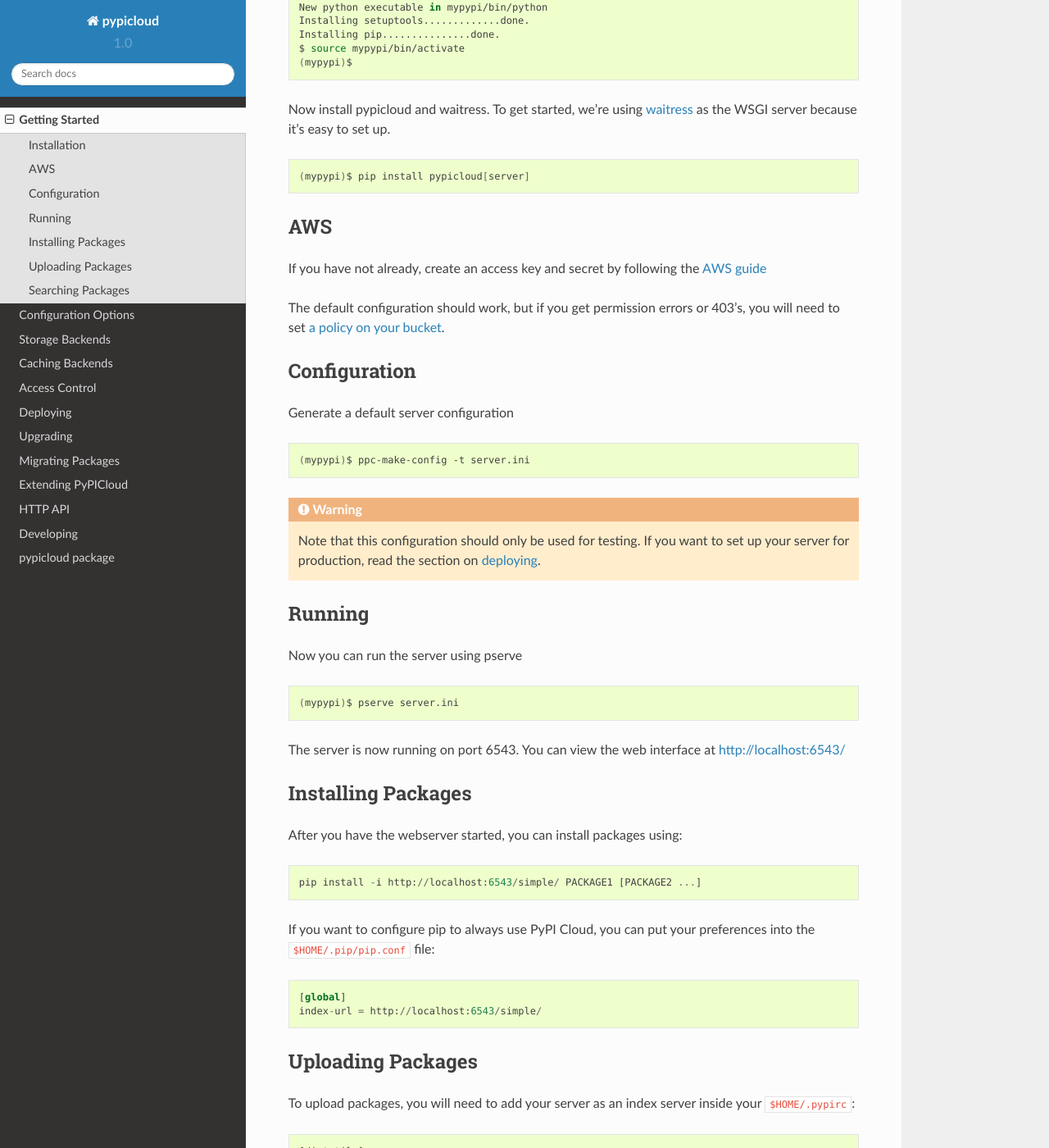
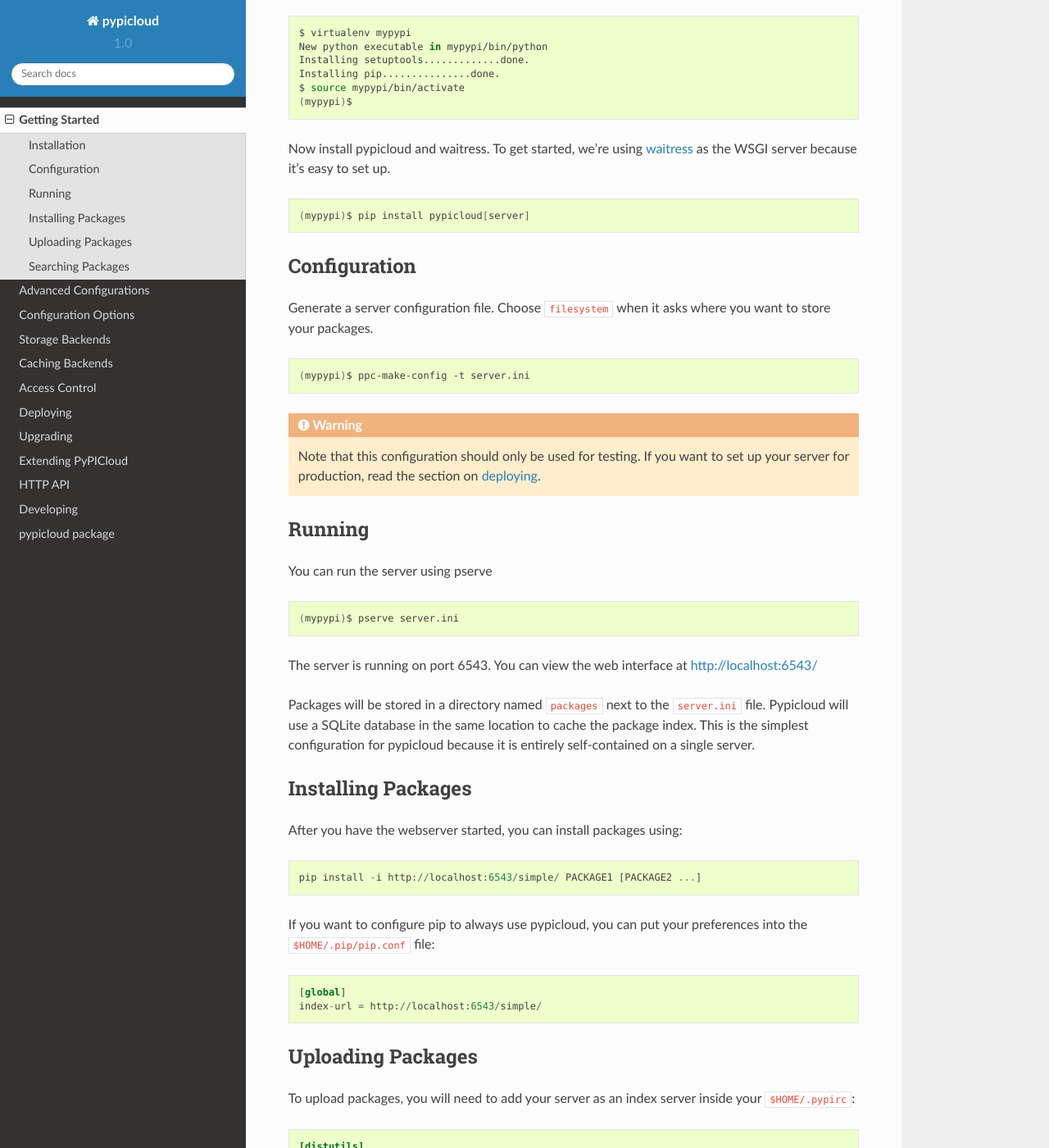
Before and after one commit to stevearc/pypicloud, a Sphinx documentation site: the page built from doc/topics/getting_started.rst, in a window 1280 px wide and 1400 px high, scrolled down 293 px. Shown: the whole window at 82% size. Built offline with Sphinx 7.4.7 and the Read the Docs theme 2.0.0, drawn with Linux system fonts in a browser that asks for light colours; pages that are not in the unit, such as notebooks, are missing from menus; some of the changed text lies outside the part shown.

Commit message:
Updating and fixing docs

```diff
--- a/doc/topics/access_control.rst
+++ b/doc/topics/access_control.rst
@@ -5,6 +5,9 @@
 PyPICloud has a complete access control system that allows you to fine-tune who
 has access to your packages. There are several choices for where to store your
 user credentials and access rules.
+
+If you ever need to change your access backend, or you want to back up your
+current state, check out the :ref:`import/export <change_access>` functionality.
 
 Users and Groups
 ----------------
--- a/doc/topics/getting_started.rst
+++ b/doc/topics/getting_started.rst
@@ -2,6 +2,9 @@
 
 Getting Started
 ===============
+
+There is a `docker container <https://github.com/stevearc/pypicloud-docker>`__
+if you're into that sort of thing.
 
 Installation
 ------------
@@ -24,18 +27,10 @@
 
     (mypypi)$ pip install pypicloud[server]
 
-AWS
----
-If you have not already, create an access key and secret by following the `AWS
-guide
-<http://docs.aws.amazon.com/AWSSimpleQueueService/latest/SQSGettingStartedGuide/AWSCredentials.html>`_
-
-The default configuration should work, but if you get permission errors or
-403's, you will need to set :ref:`a policy on your bucket <s3_policy>`.
-
 Configuration
 -------------
-Generate a default server configuration
+Generate a server configuration file. Choose ``filesystem`` when it asks where
+you want to store your packages.
 
 .. code-block:: bash
 
@@ -49,14 +44,19 @@
 
 Running
 -------
-Now you can run the server using pserve
+You can run the server using pserve
 
 .. code-block:: bash
 
     (mypypi)$ pserve server.ini
 
-The server is now running on port 6543. You can view the web interface at
+The server is running on port 6543. You can view the web interface at
 http://localhost:6543/
+
+Packages will be stored in a directory named ``packages`` next to the
+``server.ini`` file. Pypicloud will use a SQLite database in the same location
+to cache the package index. This is the simplest configuration for pypicloud
+because it is entirely self-contained on a single server.
 
 Installing Packages
 -------------------
@@ -64,7 +64,7 @@
 
     pip install -i http://localhost:6543/simple/ PACKAGE1 [PACKAGE2 ...]
 
-If you want to configure pip to always use PyPI Cloud, you can put your
+If you want to configure pip to always use pypicloud, you can put your
 preferences into the ``$HOME/.pip/pip.conf`` file::
 
     [global]
@@ -73,7 +73,9 @@
 Uploading Packages
 ------------------
 To upload packages, you will need to add your server as an index server inside
-your ``$HOME/.pypirc``::
+your ``$HOME/.pypirc``:
+
+.. code-block:: ini
 
     [distutils]
     index-servers = pypicloud
@@ -83,7 +85,7 @@
     username: <<username>>
     password: <<password>>
 
-Now to upload a package you should run::
+Then you can run::
 
     python setup.py sdist upload -r pypicloud
 
@@ -93,11 +95,12 @@
 
     pip search -i http://localhost:6543/pypi QUERY1 [QUERY2 ...]
 
-If you want to configure pip to use PyPI Cloud for search, you can update your
+If you want to configure pip to use pypicloud for search, you can update your
 preferences in the ``$HOME/.pip/pip.conf`` file::
 
     [search]
     index = http://localhost:6543/pypi
 
-Note that this will ONLY return results from the PyPi Cloud repository. The
-official PyPi repository will not be queried.
+Note that this will ONLY return results from the pypicloud repository. The
+official PyPi repository will not be queried (regardless of your :ref:`fallback
+<fallback>` setting)
```
Also changed, not shown: doc/index.rst (+17 -9 lines), doc/topics/cache.rst (+12 -9 lines), doc/topics/getting_started_advanced.rst (added, +54 -0 lines), doc/topics/storage.rst (+12 -0 lines), doc/topics/upgrade.rst (+6 -3 lines).
